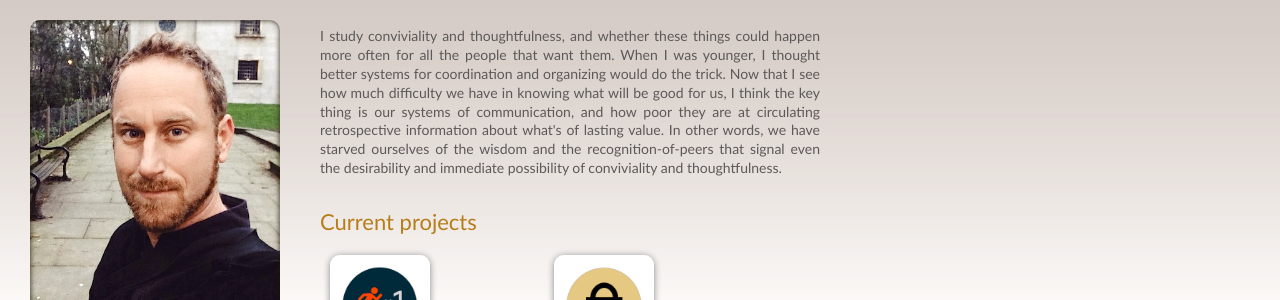
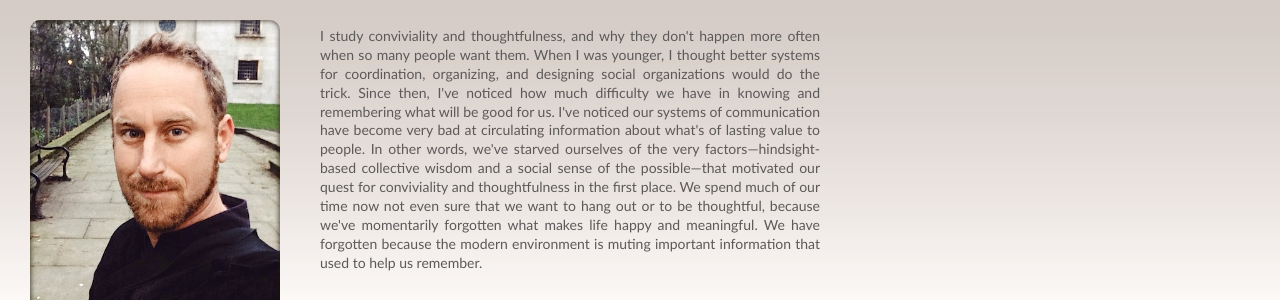
Before and after one commit to jxe/jxe.github.com, a plain HTML site: page index.html in a window 1280 px wide. Shown: the top 300 px of the page. Drawn offline with nearby package versions, Linux system fonts and the light colour scheme.

Commit message:
opening para

```diff
--- a/index.html
+++ b/index.html
@@ -43,12 +43,14 @@ article p { margin:0; font-size: 14px; color: rgb(92, 89, 89); }
 
 
 <p style="color:rgb(92, 89, 89); text-align: justify;">
-I study conviviality and thoughtfulness, and whether these things could happen more often for all the people that want them.
-When I was younger, I thought better systems for coordination and organizing would do the trick.
-Now that I see how much difficulty we have in knowing what will be good for us, I think the key thing is our
-systems of communication, and how poor they are at circulating retrospective information about what's of lasting value.
-In other words, we have starved ourselves of the wisdom and the recognition-of-peers that signal even
-the desirability and immediate possibility of conviviality and thoughtfulness.
+I study conviviality and thoughtfulness, and why they don't happen more often when so many people want them.
+When I was younger, I thought better systems for coordination, organizing, and designing social organizations would do the trick.
+Since then, I've noticed how much difficulty we have in knowing and remembering what will be good for us.
+I've noticed our systems of communication have become very bad at circulating information about what's of lasting value to people.
+In other words, we've starved ourselves of the very factors&mdash;hindsight-based collective wisdom and a social sense of the possible&mdash;that motivated our
+quest for conviviality and thoughtfulness in the first place.
+We spend much of our time now not even sure that we want to hang out or to be thoughtful,
+because we've momentarily forgotten what makes life happy and meaningful.  We have forgotten because the modern environment is muting important information that used to help us remember.
 
 
 <section>
```
